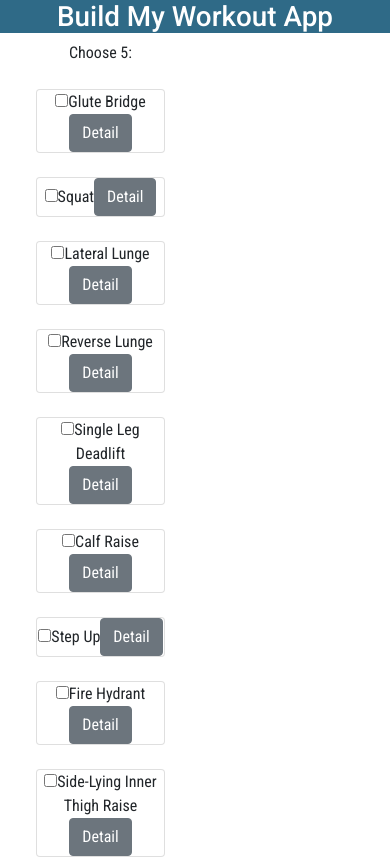
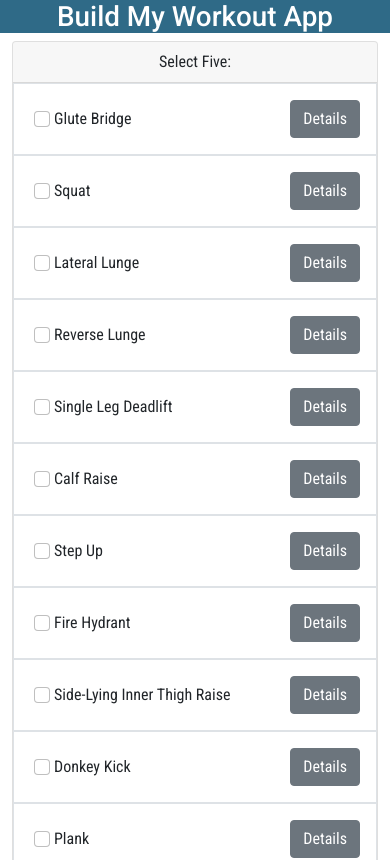
Before and after one commit to Team-Barn-Cats/build-my-workout-app, a React (Create React App) app: page /fullBody in a window 390 px wide. Shown: the top 860 px of the page. Built offline with nearby package versions, Linux system fonts and the light colour scheme.

Commit message:
Updated checklist

```diff
--- a/src/components/FullBody.js
+++ b/src/components/FullBody.js
@@ -1,42 +1,16 @@
 // the Detail that shows up when someone selects "Full Body"
-// Formik documentation used: https://formik.org/docs/examples/checkboxes
-
-import ExercisesChecklist from "../features/exercises/ExercisesChecklist";
-import {Col, Row, Card} from 'reactstrap';
-import React, { useState } from "react";
-
-// This component is a placeholder for ExerciseDetail
-//function TestDetail() {
-//    return (
-//      <div className='m-4'>
-//            <h4>This is where ExerciseDetail Will Render</h4>
-//            <p>The button needs to be next to each checklist item</p>
-//      </div>
-//    );
-//  }
-// End of Test component
+import { selectAllExercises } from "../features/exercises/exercisesSlice";
+import { Container } from "reactstrap";
+import TestSimpleList from "../features/exercises/TestSimpleList";
 
 const FullBody = () => {
-    const [showDetail, setShowDetail] = useState(false);
-    const toggleDetail = () => {
-        setShowDetail(!showDetail);
-    }
+  const fullBodyExercises = selectAllExercises();
 
-
-    return (
-        <Row className='ms-auto'>
-            <ExercisesChecklist />
-
-            <Col className='col-sm-6'>
-{/*                {showDetail && <TestDetail />} */}
-                {showDetail}
-{/*                <button onClick={toggleDetail} >
-                        {showDetail ? 'Turn Off ExerciseDetail' : 'Turn On ExerciseDetail'}
-                      </button> */}
-            </Col>
-
-        </Row>
-    );
+  return (
+    <Container>
+      <TestSimpleList exerciseList={fullBodyExercises} />
+    </Container>
+  );
 };
 
 export default FullBody;
--- a/src/components/LowerBody.js
+++ b/src/components/LowerBody.js
@@ -1,9 +1,16 @@
 // the component that shows up when someone selects "Lower Body"
+import { selectLowerBody } from "../features/exercises/exercisesSlice";
+import { Container } from "reactstrap";
+import TestSimpleList from "../features/exercises/TestSimpleList";
 
 const LowerBody = () => {
-    return (
-        <h2>This is where the list of lower body exercises will be.</h2>
-    );
+  const lowerExercises = selectLowerBody();
+
+  return (
+    <Container>
+      <TestSimpleList exerciseList={lowerExercises} />
+    </Container>
+  );
 };
 
 export default LowerBody;
--- a/src/components/UpperBody.js
+++ b/src/components/UpperBody.js
@@ -1,27 +1,16 @@
 // the component that shows up when someone selects "Upper Body"
-import { Container, Row, Col, Button } from 'reactstrap';
-import ExerciseDetail from '../features/exercises/ExerciseDetail';
-import TestExercisesList from '../features/exercises/TestExercisesList';
-import { selectExerciseDetailsById } from "../features/exercises/exercisesSlice";
-import ExercisesChecklist from '../features/exercises/ExercisesChecklist';
-import { useState } from 'react';
+import { selectUpperBody } from "../features/exercises/exercisesSlice";
+import { Container } from "reactstrap";
+import TestSimpleList from "../features/exercises/TestSimpleList";
 
 const UpperBody = () => {
-    const [exerciseId, setExerciseId] = useState(0);
-    const selectedExercise = selectExerciseDetailsById(exerciseId);
+  const upperExercises = selectUpperBody();
 
-    return (
-        <Container>
-            <Row>
-                <Col sm='5' md='7'>
-                    <TestExercisesList setExerciseId={setExerciseId} />
-                </Col>
-                <Col sm='7' md='5'>
-                    <ExerciseDetail exercise={selectedExercise} />
-                </Col>
-            </Row>
-        </Container>
-    );
+  return (
+    <Container>
+      <TestSimpleList exerciseList={upperExercises} />
+    </Container>
+  );
 };
 
 export default UpperBody;
--- a/src/features/exercises/TestExercisesCheckbox.js
+++ b/src/features/exercises/TestExercisesCheckbox.js
@@ -1,20 +1,20 @@
 // This puts the exercise objects from the array into checkboxes
 // Keeping this for later: <ExerciseCard exercise={exercise}/>
-import { Card, CardHeader, CardTitle, CardText, CardFooter, CardBody } from "reactstrap";
+import { Card, CardHeader, CardTitle, CardText, Input, CardBody, Label, Button } from "reactstrap";
+import { useState } from "react";
 
 
-const TestExercisesCheckbox = ({ exercise }) => {
+
+const TestExercisesCheckbox = ({ exercise, setExerciseId }) => {
   const { id, name } = exercise;
 
   return (
-    <Card>
-            <CardHeader>
-                <CardTitle>{name}</CardTitle>
-            </CardHeader>
-            <CardBody>
-                <CardText>{id}</CardText>
-            </CardBody>
-        </Card>
+    <div className="text-start p-1">
+        <Input type="checkbox" />
+    <Label className="ms-1 mb-0" check>
+      {name}
+    </Label>
+    </div>
   );
 };
 
--- a/src/features/exercises/TestExercisesList.js
+++ b/src/features/exercises/TestExercisesList.js
@@ -1,4 +1,4 @@
-import { Col, Row } from "reactstrap";
+import { Col, Row, Button, Card, CardHeader,CardBody } from "reactstrap";
 import TestExercisesCheckbox from "./TestExercisesCheckbox";
 import { selectAllExercises } from "./exercisesSlice";
 
@@ -6,15 +6,18 @@ const TestExercisesList = ({setExerciseId}) => {
     const exercises = selectAllExercises();
 
     return (
-        <Row>
+        <Card >
+            <CardHeader>Select Five:
+            </CardHeader>
             {exercises.map((exercise) => {
                 return (
-                    <Col key={exercise.id} onClick={() => setExerciseId(exercise.id)}>
+                    <CardBody key={exercise.id} className="col-sm-12 border d-flex justify-content-between align-items-center">
                         <TestExercisesCheckbox exercise={exercise} />
-                    </Col>
+                        <Button type='button' className="" onClick={() => setExerciseId(exercise.id)}>Details</Button>
+                    </CardBody>
                 )
             })}
-        </Row>
+        </Card>
     );
 };
 
--- /dev/null
+++ b/src/features/exercises/TestSimpleList.js
@@ -0,0 +1,42 @@
+import TestExercisesCheckbox from "./TestExercisesCheckbox";
+import {
+  Col,
+  CardBody,
+  Card,
+  CardTitle,
+  CardHeader,
+  Button,
+  Row,
+} from "reactstrap";
+import { useState } from "react";
+import { selectExerciseDetailsById } from "./exercisesSlice";
+import ExerciseDetail from "./ExerciseDetail";
+
+const TestSimpleList = ({ exerciseList }) => {
+    const [exerciseId, setExerciseId] = useState(0);
+    const selectedExercise = selectExerciseDetailsById(exerciseId);
+
+  return (
+    <Row>
+      <Col sm="5">
+        <Card>
+          <CardHeader>Select Five:</CardHeader>
+          {exerciseList.map((exercise) => (
+            <CardBody
+              key={exercise.id}
+              className="col-sm-12 border d-flex justify-content-between align-items-center"
+            >
+              <TestExercisesCheckbox exercise={exercise} />
+              <Button type='button' className="" onClick={() => setExerciseId(exercise.id)}>Details</Button>
+            </CardBody>
+          ))}
+        </Card>
+      </Col>
+      <Col sm="7" md="7">
+        <ExerciseDetail exercise={selectedExercise} />
+      </Col>
+    </Row>
+  );
+};
+
+export default TestSimpleList;
--- a/src/features/exercises/exercisesSlice.js
+++ b/src/features/exercises/exercisesSlice.js
@@ -31,6 +31,13 @@ export const selectExerciseDetailsById = (id) => {
 export const selectAllExercises = () => {
     return EXERCISES;
 };
+
+export const selectLowerBody = () => {
+    return EXERCISES.filter((exercise) => exercise.category === 'lowerbody');
+};
+export const selectUpperBody = () => {
+    return EXERCISES.filter((exercise) => exercise.category === 'upperbody');
+};
 /* export const selectUpperBody = (state) => {
     return state.exercises.exercisesArray.filter((exercise) => exercise.category === 'upperbody');
 };
```
Also changed, not shown: src/features/exercises/TestExerciseDetail.js (added).
